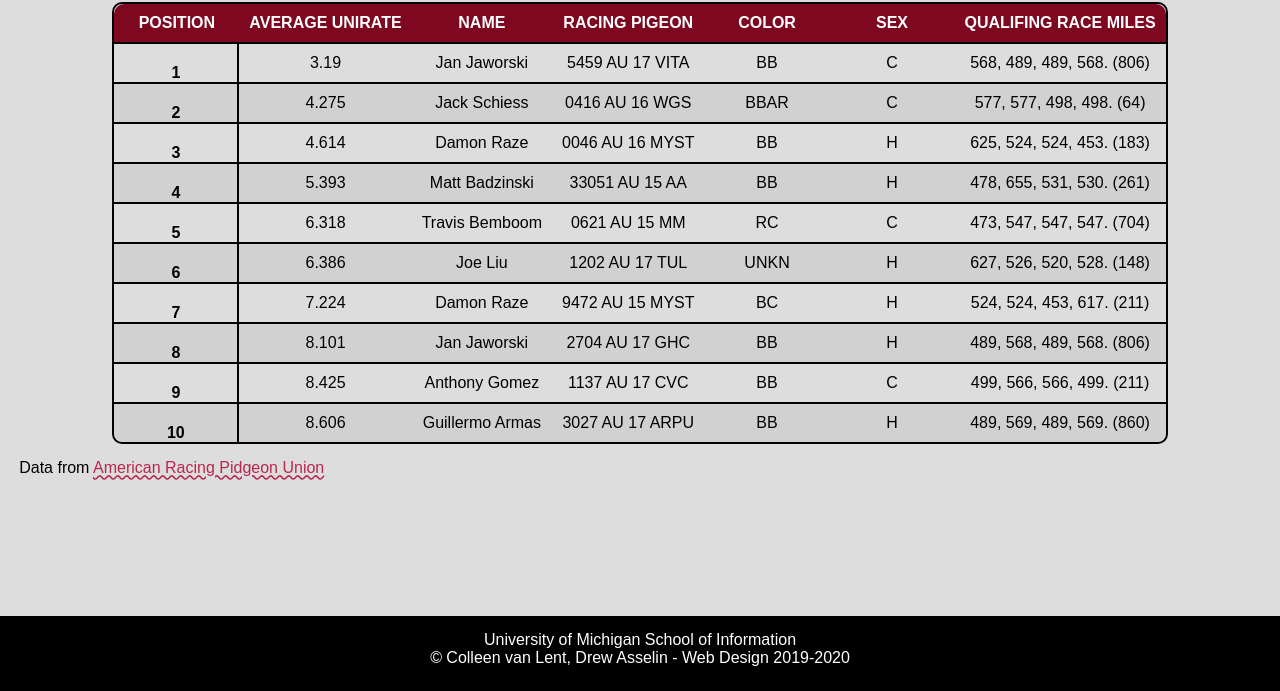
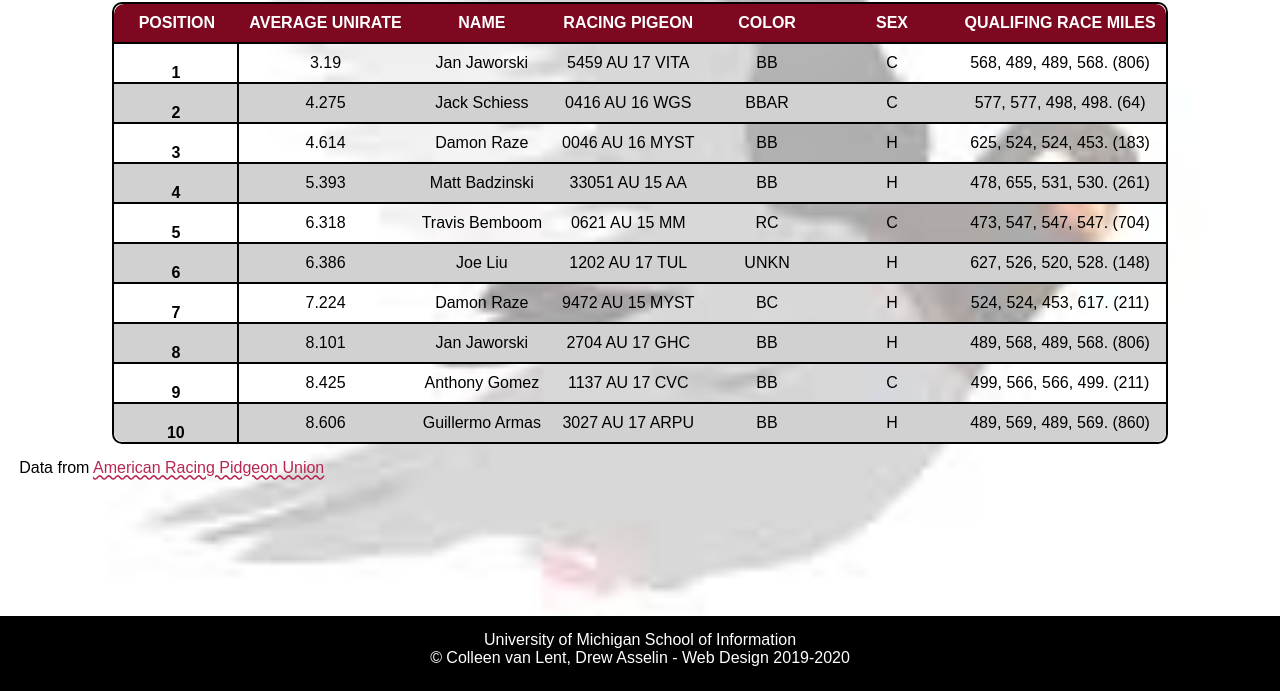
Before and after one commit to ywang60/homework4-2021, a plain HTML site: page index.html in a window 1280 px wide. Shown: the part 109-800 px from the top of the page. Drawn offline with Linux system fonts and the light colour scheme; the site is published under a folder, as on GitHub Pages, so addresses that start at the root find nothing; a web font is replaced by a local one.

Commit message:
Update style.css

```diff
--- a/css/style.css
+++ b/css/style.css
@@ -31,7 +31,7 @@ body{
   font-family: 'Andika', sans-serif;
   background-size: cover ;
   background-position: center;
-  background-image: url("/images/pigeon-background.JPEG");
+  background-image: url("../images/pigeon-background.JPEG");
   background-color: #dddddd;
   background-repeat: no-repeat;
   background-size: cover
```
